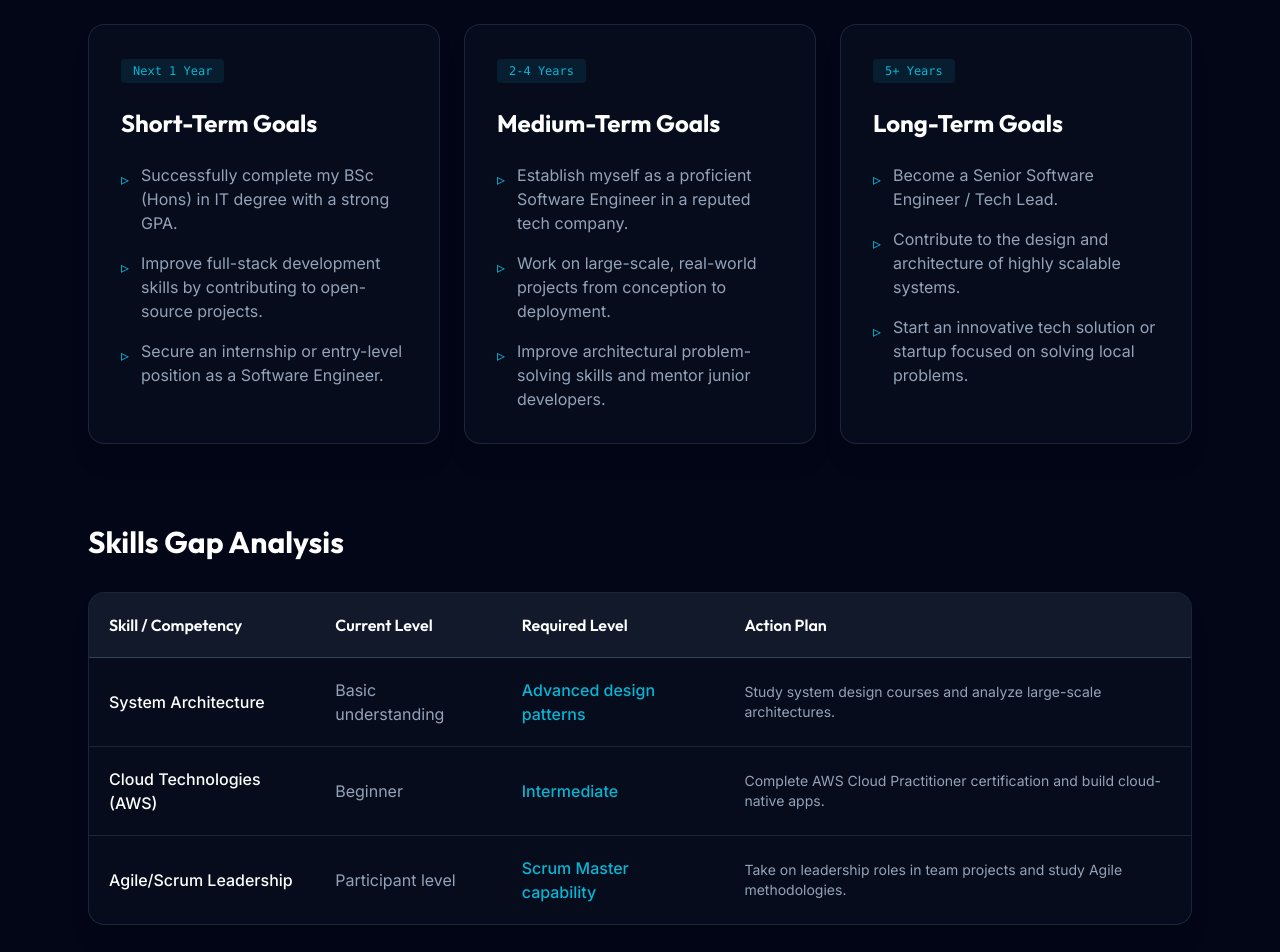
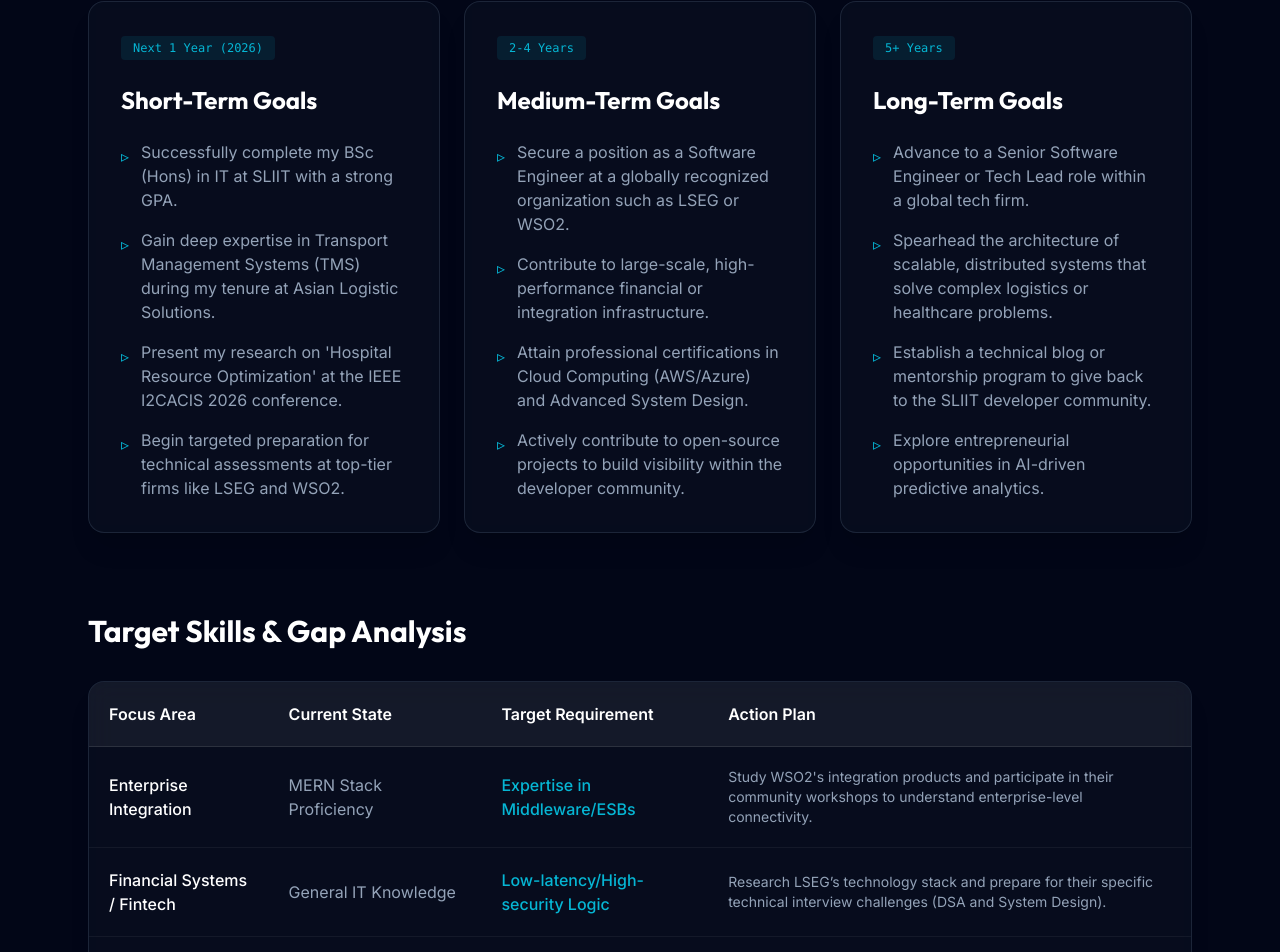
Before and after one commit to lochanajayasinghe/ppw-portfolio-mern, a React (Vite) app in the folder frontend/: page / in a window 1280 px wide. Shown: the part 5444-6396 px from the top of the page. Built offline with nearby package versions, Linux system fonts and the light colour scheme.

Commit message:
Update CareerPlan.jsx

```diff
--- a/frontend/src/components/CareerPlan.jsx
+++ b/frontend/src/components/CareerPlan.jsx
@@ -1,65 +1,212 @@
+// import { motion } from 'framer-motion';
+
+// const CareerPlan = () => {
+//   const goals = [
+//     {
+//       phase: "Short-Term Goals",
+//       timeframe: "Next 1 Year (2026)",
+//       items: [
+//         "Successfully complete my BSc (Hons) in IT at SLIIT with a focus on Healthcare Data Science.",
+//         "Present my research paper on 'Hospital Resource Optimization' at the IEEE I2CACIS 2026 conference.",
+//         "Transition from trainee to a specialist Implementation Engineer at Asian Logistic Solutions, mastering the RoadRunner TMS."
+//       ]
+//     },
+//     {
+//       phase: "Medium-Term Goals",
+//       timeframe: "2-4 Years",
+//       items: [
+//         "Establish myself as a proficient Software Engineer specializing in logistics technology and system integration.",
+//         "Attain professional certifications such as AWS Solutions Architect Associate to enhance cloud-native deployment skills.",
+//         "Take ownership of large-scale deployment projects and mentor junior developers or interns."
+//       ]
+//     },
+//     {
+//       phase: "Long-Term Goals",
+//       timeframe: "5+ Years",
+//       items: [
+//         "Advance to a Senior Software Engineer or Tech Lead position, designing high-scalability architectures.",
+//         "Contribute to the strategic design of innovative tech solutions for healthcare or logistics in Sri Lanka.",
+//         "Develop an AI-driven startup or tool focused on solving local infrastructure inefficiencies."
+//       ]
+//     }
+//   ];
+
+//   const gapAnalysis = [
+//     {
+//       skill: "System Architecture",
+//       current: "Basic understanding",
+//       required: "Advanced design patterns",
+//       plan: "Complete a professional 'System Design' certification and analyze large-scale architectures by Q4 2026."
+//     },
+//     {
+//       skill: "Cloud Technologies",
+//       current: "Beginner (AWS Academy)",
+//       required: "Professional Practitioner",
+//       plan: "Deploy a full-stack MERN project on AWS using EC2 and S3 to gain hands-on production experience."
+//     },
+//     {
+//       skill: "Industry-Specific Software",
+//       current: "Training (RoadRunner TMS)",
+//       required: "Implementation Specialist",
+//       plan: "Complete internal training modules for Booking, Finance, and Fleet management by August 2026."
+//     },
+//     {
+//       skill: "Project Management",
+//       current: "Team Participant",
+//       required: "Scrum Master / Agile Lead",
+//       plan: "Study for and attempt the PSM I (Professional Scrum Master) certification to lead development sprints."
+//     }
+//   ];
+
+//   return (
+//     <section id="career" className="section-container py-20">
+//       <motion.h2
+//         initial={{ opacity: 0, x: -20 }}
+//         whileInView={{ opacity: 1, x: 0 }}
+//         viewport={{ once: true, margin: "-100px" }}
+//         transition={{ duration: 0.5 }}
+//         className="text-3xl md:text-4xl font-bold text-white mb-8"
+//       >
+//         <span className="text-accentCyan font-mono text-2xl mr-2">05.</span> Career Development Plan
+//       </motion.h2>
+
+//       <div className="grid lg:grid-cols-3 gap-6 mt-12 mb-20">
+//         {goals.map((goal, index) => (
+//           <motion.div
+//             initial={{ opacity: 0, y: 30 }}
+//             whileInView={{ opacity: 1, y: 0 }}
+//             viewport={{ once: true, margin: "-50px" }}
+//             transition={{ duration: 0.5, delay: index * 0.1 }}
+//             key={index}
+//             className="glass-card p-8 relative overflow-hidden group border border-white/10 rounded-xl bg-white/5 hover:border-accentCyan/50 transition-all duration-300"
+//           >
+//             <div className="absolute top-0 left-0 w-full h-1 bg-gradient-to-r from-accentCyan to-accentPurple transform scale-x-0 group-hover:scale-x-100 transition-transform duration-500 origin-left"></div>
+
+//             <div className="inline-block bg-accentCyan/10 text-accentCyan text-xs font-mono px-3 py-1 rounded mb-6">
+//               {goal.timeframe}
+//             </div>
+//             <h3 className="text-2xl font-bold text-white mb-6">{goal.phase}</h3>
+//             <ul className="space-y-4">
+//               {goal.items.map((item, i) => (
+//                 <li key={i} className="text-lightGrey text-sm md:text-base flex items-start">
+//                   <span className="text-accentCyan mr-3 mt-1">▹</span>
+//                   <span>{item}</span>
+//                 </li>
+//               ))}
+//             </ul>
+//           </motion.div>
+//         ))}
+//       </div>
+
+//       <motion.div
+//         initial={{ opacity: 0, y: 30 }}
+//         whileInView={{ opacity: 1, y: 0 }}
+//         viewport={{ once: true, margin: "-50px" }}
+//         transition={{ duration: 0.6 }}
+//       >
+//         <h3 className="text-3xl font-bold text-white mb-8">Skills Gap Analysis</h3>
+//         <div className="glass-card overflow-hidden border border-white/10 rounded-xl bg-white/5">
+//           <div className="overflow-x-auto">
+//             <table className="w-full text-left border-collapse">
+//               <thead>
+//                 <tr className="bg-white/5 text-white border-b border-white/10">
+//                   <th className="p-5 font-semibold">Skill / Competency</th>
+//                   <th className="p-5 font-semibold">Current Level</th>
+//                   <th className="p-5 font-semibold">Required Level</th>
+//                   <th className="p-5 font-semibold">Action Plan</th>
+//                 </tr>
+//               </thead>
+//               <tbody className="divide-y divide-white/5">
+//                 {gapAnalysis.map((row, idx) => (
+//                   <tr key={idx} className="hover:bg-white/5 transition-colors duration-300">
+//                     <td className="p-5 text-white font-medium">{row.skill}</td>
+//                     <td className="p-5 text-lightGrey">{row.current}</td>
+//                     <td className="p-5 text-accentCyan font-medium">{row.required}</td>
+//                     <td className="p-5 text-lightGrey text-sm">{row.plan}</td>
+//                   </tr>
+//                 ))}
+//               </tbody>
+//             </table>
+//           </div>
+//         </div>
+//       </motion.div>
+//     </section>
+//   );
+// };
+
+// export default CareerPlan;
+
 import { motion } from 'framer-motion';
 
 const CareerPlan = () => {
   const goals = [
     {
       phase: "Short-Term Goals",
-      timeframe: "Next 1 Year",
+      timeframe: "Next 1 Year (2026)",
       items: [
-        "Successfully complete my BSc (Hons) in IT degree with a strong GPA.",
-        "Improve full-stack development skills by contributing to open-source projects.",
-        "Secure an internship or entry-level position as a Software Engineer."
+        "Successfully complete my BSc (Hons) in IT at SLIIT with a strong GPA.",
+        "Gain deep expertise in Transport Management Systems (TMS) during my tenure at Asian Logistic Solutions.",
+        "Present my research on 'Hospital Resource Optimization' at the IEEE I2CACIS 2026 conference.",
+        "Begin targeted preparation for technical assessments at top-tier firms like LSEG and WSO2."
       ]
     },
     {
       phase: "Medium-Term Goals",
       timeframe: "2-4 Years",
       items: [
-        "Establish myself as a proficient Software Engineer in a reputed tech company.",
-        "Work on large-scale, real-world projects from conception to deployment.",
-        "Improve architectural problem-solving skills and mentor junior developers."
+        "Secure a position as a Software Engineer at a globally recognized organization such as LSEG or WSO2.",
+        "Contribute to large-scale, high-performance financial or integration infrastructure.",
+        "Attain professional certifications in Cloud Computing (AWS/Azure) and Advanced System Design.",
+        "Actively contribute to open-source projects to build visibility within the developer community."
       ]
     },
     {
       phase: "Long-Term Goals",
       timeframe: "5+ Years",
       items: [
-        "Become a Senior Software Engineer / Tech Lead.",
-        "Contribute to the design and architecture of highly scalable systems.",
-        "Start an innovative tech solution or startup focused on solving local problems."
+        "Advance to a Senior Software Engineer or Tech Lead role within a global tech firm.",
+        "Spearhead the architecture of scalable, distributed systems that solve complex logistics or healthcare problems.",
+        "Establish a technical blog or mentorship program to give back to the SLIIT developer community.",
+        "Explore entrepreneurial opportunities in AI-driven predictive analytics."
       ]
     }
   ];
 
   const gapAnalysis = [
     {
-      skill: "System Architecture",
-      current: "Basic understanding",
-      required: "Advanced design patterns",
-      plan: "Study system design courses and analyze large-scale architectures."
+      skill: "Enterprise Integration",
+      current: "MERN Stack Proficiency",
+      required: "Expertise in Middleware/ESBs",
+      plan: "Study WSO2's integration products and participate in their community workshops to understand enterprise-level connectivity."
     },
     {
-      skill: "Cloud Technologies (AWS)",
-      current: "Beginner",
-      required: "Intermediate",
-      plan: "Complete AWS Cloud Practitioner certification and build cloud-native apps."
+      skill: "Financial Systems / Fintech",
+      current: "General IT Knowledge",
+      required: "Low-latency/High-security Logic",
+      plan: "Research LSEG’s technology stack and prepare for their specific technical interview challenges (DSA and System Design)."
     },
     {
-      skill: "Agile/Scrum Leadership",
-      current: "Participant level",
-      required: "Scrum Master capability",
-      plan: "Take on leadership roles in team projects and study Agile methodologies."
+      skill: "Cloud & DevOps",
+      current: "Beginner (AWS Academy)",
+      required: "Cloud-Native Practitioner",
+      plan: "Deploy a production-ready application using Kubernetes and Docker to simulate real-world infrastructure used by firms like WSO2."
+    },
+    {
+      skill: "Industry-Specific Software",
+      current: "Developer at Asian Logistic Solutions",
+      required: "Domain Expert",
+      plan: "Master the RoadRunner TMS architecture to understand how enterprise-scale logistics applications handle complex data workflows."
     }
   ];
 
   return (
-    <section id="career" className="section-container">
+    <section id="career" className="section-container py-20">
       <motion.h2
         initial={{ opacity: 0, x: -20 }}
         whileInView={{ opacity: 1, x: 0 }}
         viewport={{ once: true, margin: "-100px" }}
         transition={{ duration: 0.5 }}
-        className="section-title"
+        className="text-3xl md:text-4xl font-bold text-white mb-8"
       >
         <span className="text-accentCyan font-mono text-2xl mr-2">05.</span> Career Development Plan
       </motion.h2>
@@ -72,14 +219,14 @@ const CareerPlan = () => {
             viewport={{ once: true, margin: "-50px" }}
             transition={{ duration: 0.5, delay: index * 0.1 }}
             key={index}
-            className="glass-card p-8 relative overflow-hidden group"
+            className="glass-card p-8 relative overflow-hidden group border border-white/10 rounded-xl bg-white/5 hover:border-accentCyan/50 transition-all duration-300"
           >
             <div className="absolute top-0 left-0 w-full h-1 bg-gradient-to-r from-accentCyan to-accentPurple transform scale-x-0 group-hover:scale-x-100 transition-transform duration-500 origin-left"></div>
 
             <div className="inline-block bg-accentCyan/10 text-accentCyan text-xs font-mono px-3 py-1 rounded mb-6">
               {goal.timeframe}
             </div>
-            <h3 className="text-2xl font-outfit font-bold text-white mb-6">{goal.phase}</h3>
+            <h3 className="text-2xl font-bold text-white mb-6">{goal.phase}</h3>
             <ul className="space-y-4">
               {goal.items.map((item, i) => (
                 <li key={i} className="text-lightGrey text-sm md:text-base flex items-start">
@@ -98,21 +245,21 @@ const CareerPlan = () => {
         viewport={{ once: true, margin: "-50px" }}
         transition={{ duration: 0.6 }}
       >
-        <h3 className="text-3xl font-outfit font-bold text-white mb-8">Skills Gap Analysis</h3>
-        <div className="glass-card overflow-hidden">
+        <h3 className="text-3xl font-bold text-white mb-8">Target Skills & Gap Analysis</h3>
+        <div className="glass-card overflow-hidden border border-white/10 rounded-xl bg-white/5">
           <div className="overflow-x-auto">
             <table className="w-full text-left border-collapse">
               <thead>
-                <tr className="bg-slate-800/50 text-white font-outfit border-b border-slate-700">
-                  <th className="p-5 font-semibold">Skill / Competency</th>
-                  <th className="p-5 font-semibold">Current Level</th>
-                  <th className="p-5 font-semibold">Required Level</th>
+                <tr className="bg-white/5 text-white border-b border-white/10">
+                  <th className="p-5 font-semibold">Focus Area</th>
+                  <th className="p-5 font-semibold">Current State</th>
+                  <th className="p-5 font-semibold">Target Requirement</th>
                   <th className="p-5 font-semibold">Action Plan</th>
                 </tr>
               </thead>
-              <tbody className="divide-y divide-slate-700/50">
+              <tbody className="divide-y divide-white/5">
                 {gapAnalysis.map((row, idx) => (
-                  <tr key={idx} className="hover:bg-slate-800/30 transition-colors duration-300">
+                  <tr key={idx} className="hover:bg-white/5 transition-colors duration-300">
                     <td className="p-5 text-white font-medium">{row.skill}</td>
                     <td className="p-5 text-lightGrey">{row.current}</td>
                     <td className="p-5 text-accentCyan font-medium">{row.required}</td>
```
